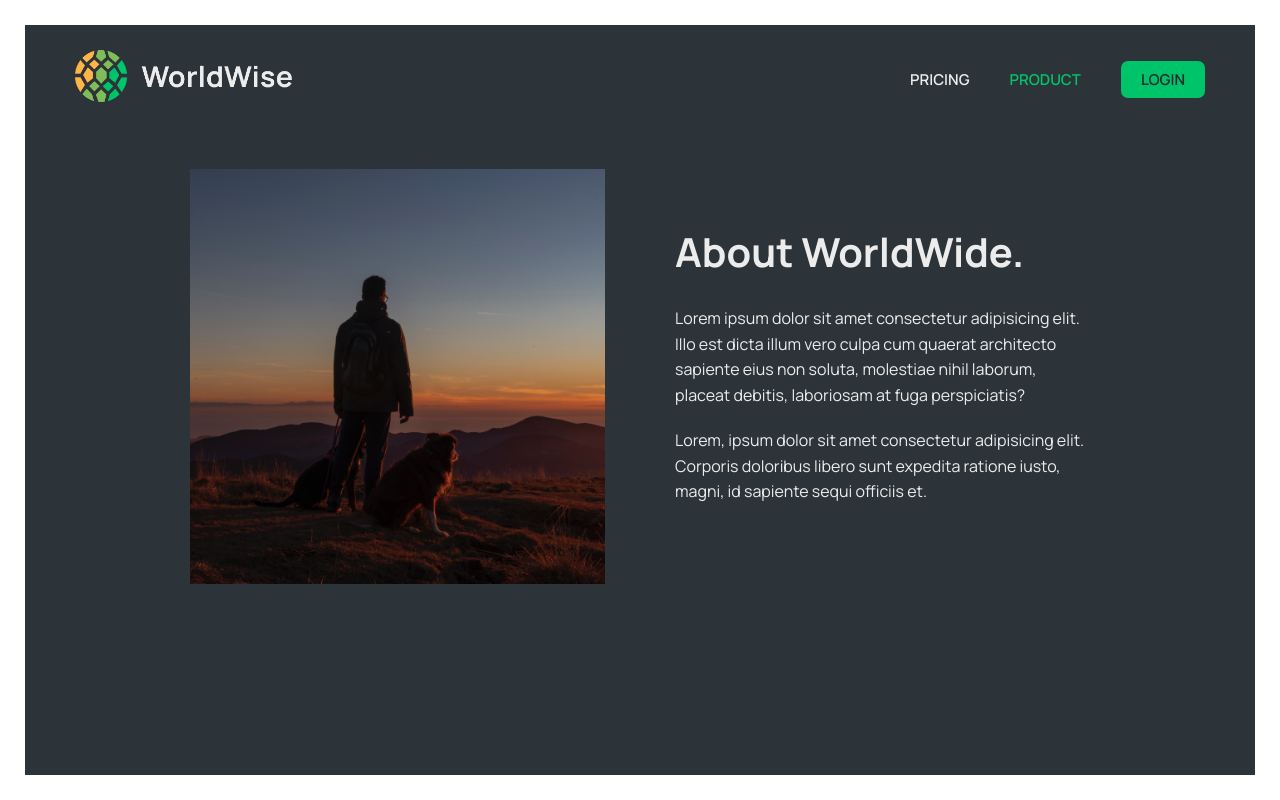
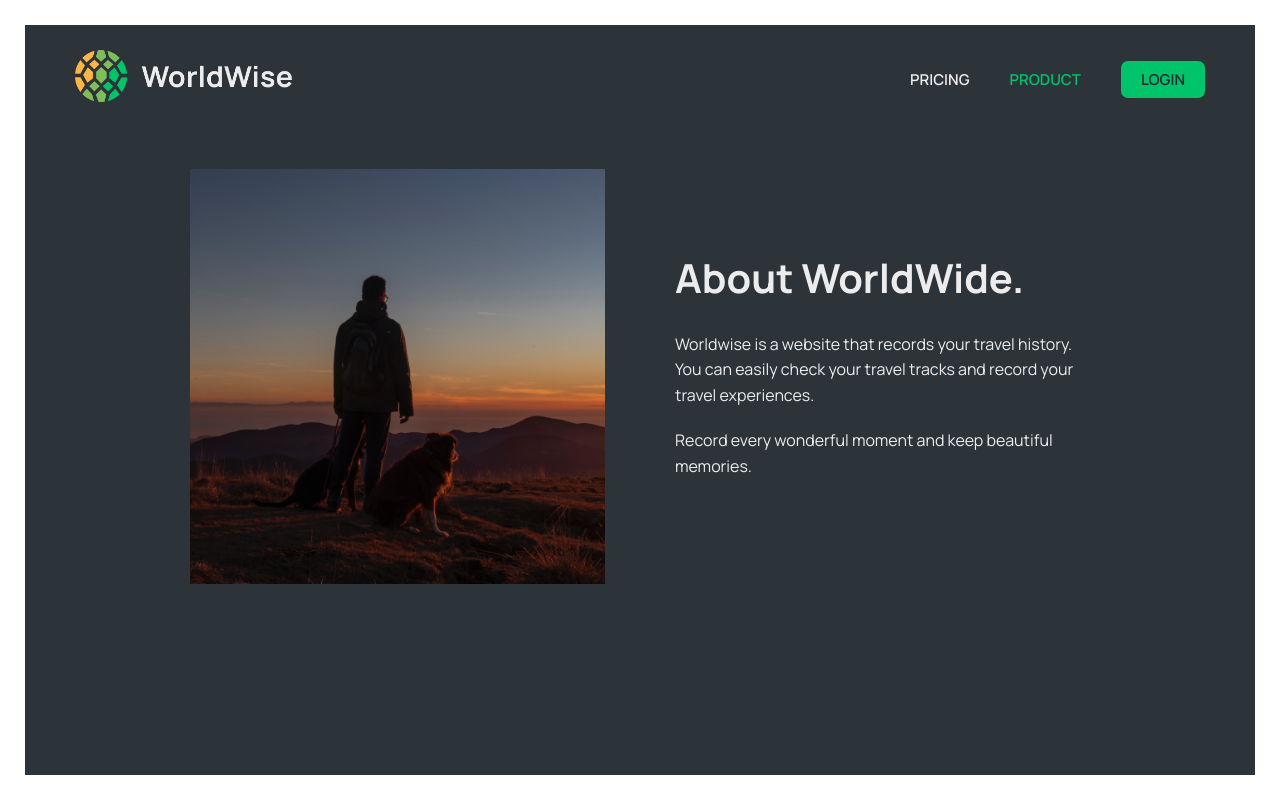
Before and after one commit to Wendy2022/worldwise, a React (Vite) app: page /product in a window 1280 px wide. Built offline with nearby package versions, Linux system fonts and the light colour scheme; data requests are answered from the project's data file.

Commit message:
update some descirptions

```diff
--- a/data/cities.json
+++ b/data/cities.json
@@ -11,18 +11,6 @@
         "lng": -9.140900099907554
       },
       "id": "73930385"
-    },
-    {
-      "cityName": "Madrid",
-      "country": "Spain",
-      "emoji": "🇪🇸",
-      "date": "2027-07-15T08:22:53.976Z",
-      "notes": "",
-      "position": {
-        "lat": 40.46635901755316,
-        "lng": -3.7133789062500004
-      },
-      "id": "17806751"
     },
     {
       "id": "4f9e",
@@ -107,6 +95,18 @@
         "lat": "-31.316100981697065",
         "lng": "152.648571794883"
       }
+    },
+    {
+      "id": "09da",
+      "cityName": "Berrico",
+      "country": "Australia",
+      "emoji": "🇦🇺",
+      "date": "2024-10-03T23:19:21.318Z",
+      "notes": "",
+      "position": {
+        "lat": "-32.09882724479094",
+        "lng": "151.82664006082237"
+      }
     }
   ]
 }
--- a/src/pages/Pricing.jsx
+++ b/src/pages/Pricing.jsx
@@ -13,9 +13,8 @@ export default function Product() {
             Just $9/month.
           </h2>
           <p>
-            Lorem ipsum dolor, sit amet consectetur adipisicing elit. Vitae vel
-            labore mollitia iusto. Recusandae quos provident, laboriosam fugit
-            voluptatem iste.
+            Thank you very much. Life or work is just resilience. Rejecting
+            those whom they provide, he flees from laborious pleasure.
           </p>
         </div>
         <img src="img-2.jpg" alt="overview of a large city with skyscrapers" />
--- a/src/pages/Product.jsx
+++ b/src/pages/Product.jsx
@@ -12,16 +12,10 @@ export default function Product() {
         <div>
           <h2>About WorldWide.</h2>
           <p>
-            Lorem ipsum dolor sit amet consectetur adipisicing elit. Illo est
-            dicta illum vero culpa cum quaerat architecto sapiente eius non
-            soluta, molestiae nihil laborum, placeat debitis, laboriosam at fuga
-            perspiciatis?
+            Worldwise is a website that records your travel history. You can
+            easily check your travel tracks and record your travel experiences.
           </p>
-          <p>
-            Lorem, ipsum dolor sit amet consectetur adipisicing elit. Corporis
-            doloribus libero sunt expedita ratione iusto, magni, id sapiente
-            sequi officiis et.
-          </p>
+          <p>Record every wonderful moment and keep beautiful memories.</p>
         </div>
       </section>
     </main>
```
